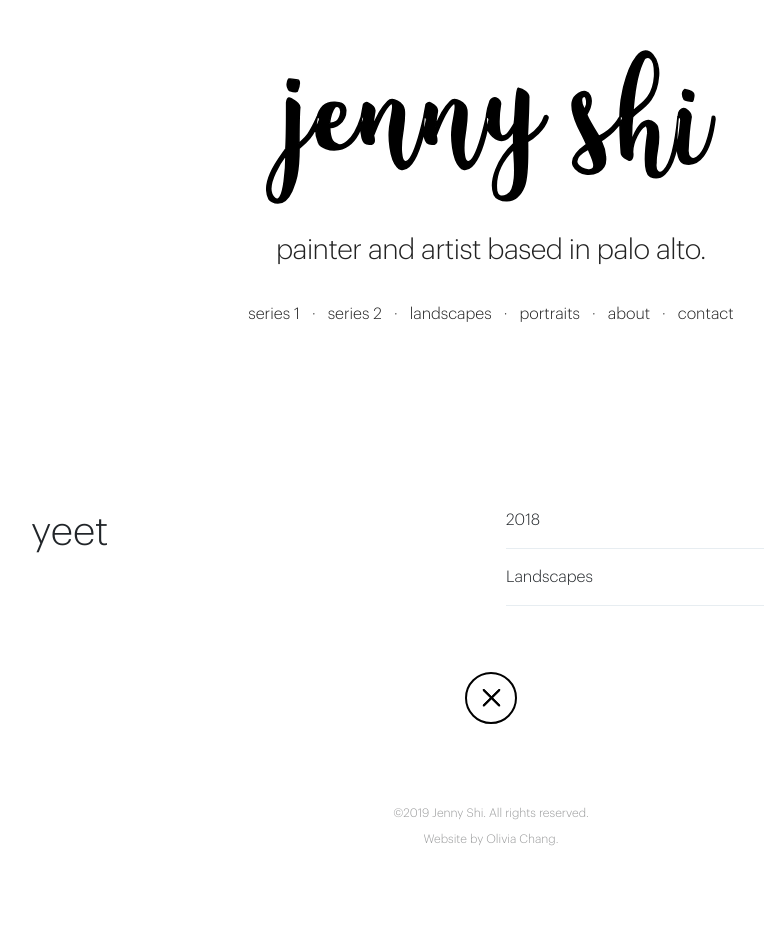
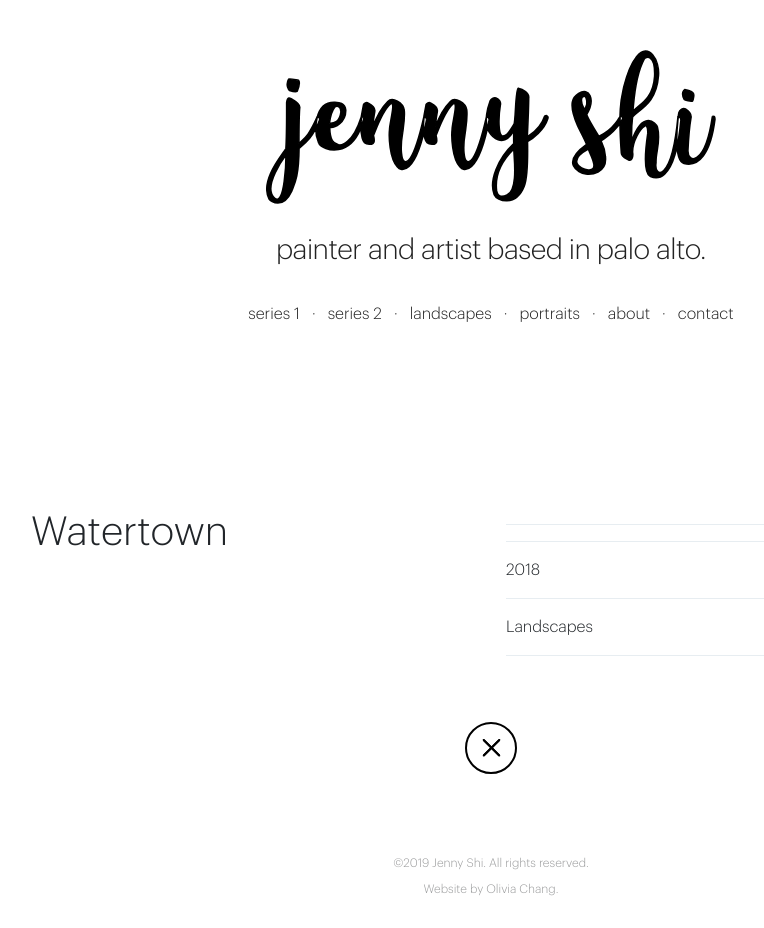
Before and after one commit to oliviachang29/jenny, a Jekyll site: the page built from _projects/yeet.markdown, in a window 1280 px wide. Shown: the whole page, without its empty margins (149-913 px from the left). Built offline with Jekyll 4.4.1, drawn with Linux system fonts in a browser that asks for light colours; a file with an impossible date is left out; before the commit the page ends 900 px from its top, so only the background shows below that.

Commit message:
Update from Forestry.io Jenny Shi updated _projects/yeet.markdown

```diff
--- a/_projects/yeet.markdown
+++ b/_projects/yeet.markdown
@@ -1,7 +1,11 @@
 ---
-title: yeet
-date: 2018-10-30 02:07:00 Z
+title: Watertown
+date: 2018-10-30T02:07:00.000+00:00
 categories:
 - landscapes
 image: "/uploads/IMG_1544-568f23.jpg"
+description: ''
+medium: ''
+style: ''
+
 ---
```
Also changed, not shown: .forestry/front_matter/templates/project.yml.
